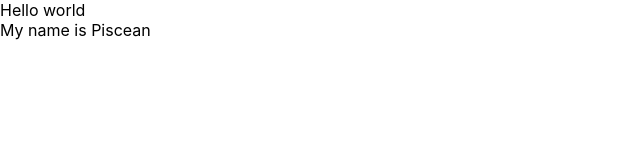
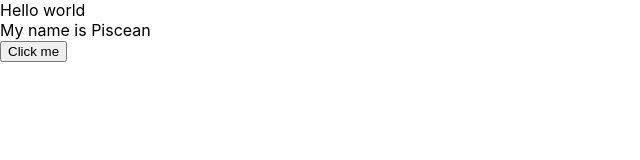
Before and after one commit to PhanTrungDuc25203/learn_react_hook, a React (Create React App) app: page / in a window 1280 px wide. Shown: the top 160 px of the page, without its empty margins (0-640 px from the left). Built offline with nearby package versions, Linux system fonts and the light colour scheme.

Commit message:
react basic 3

```diff
--- a/src/components/MyComponent.js
+++ b/src/components/MyComponent.js
@@ -6,10 +6,18 @@ class MyComponent extends React.Component {
         address: 'Vietnam',
         age: 22
     }
+
+    handleClick(event) {
+        alert("Button clicked");
+        // console.log("State's name:", this.state.name);
+    }
+
     render() {
         return (
             <div>
                 My name is {this.state.name}
+                <br />
+                <button onClick={this.handleClick}>Click me</button>
             </div>
         );
     }
```
